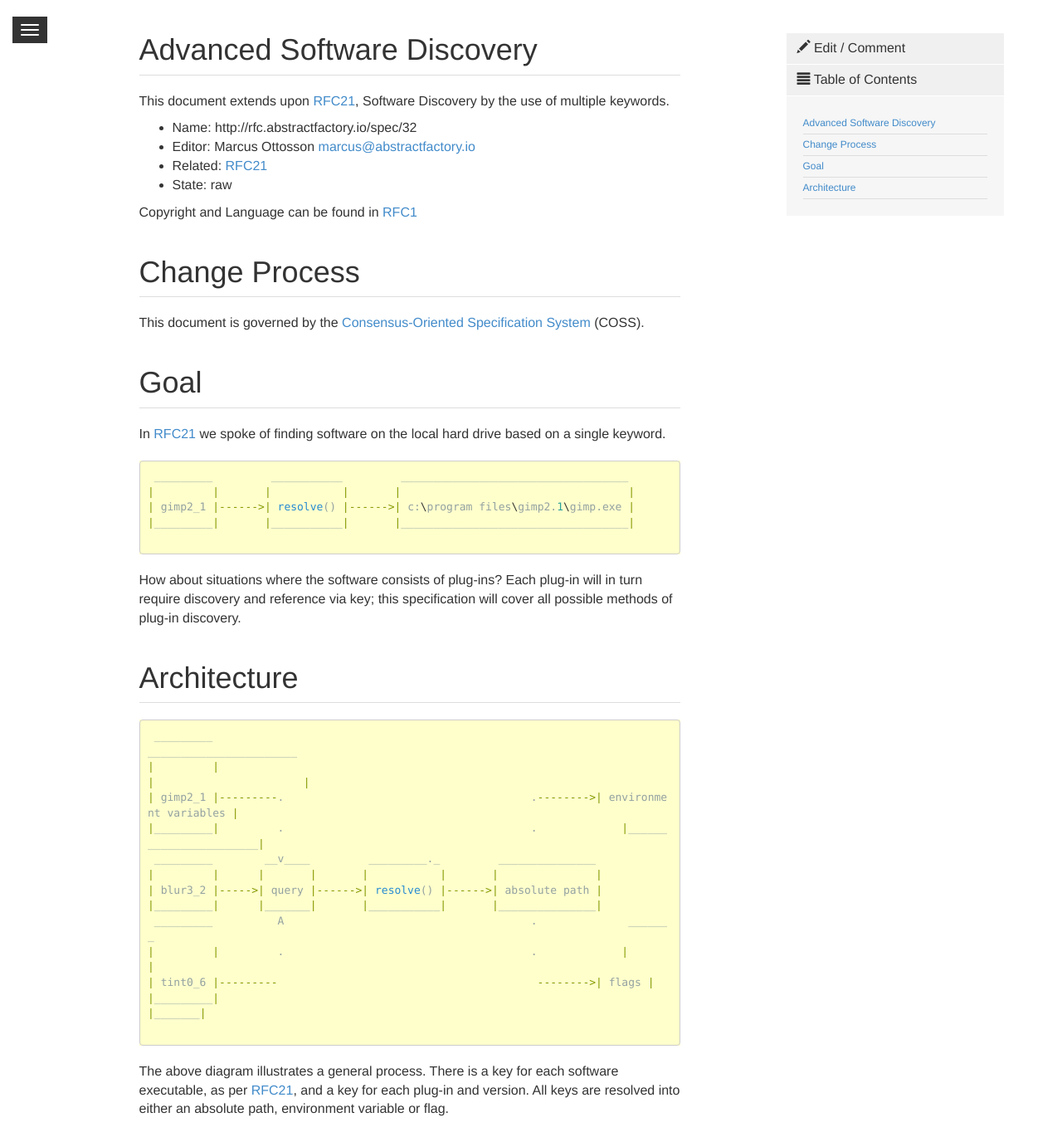
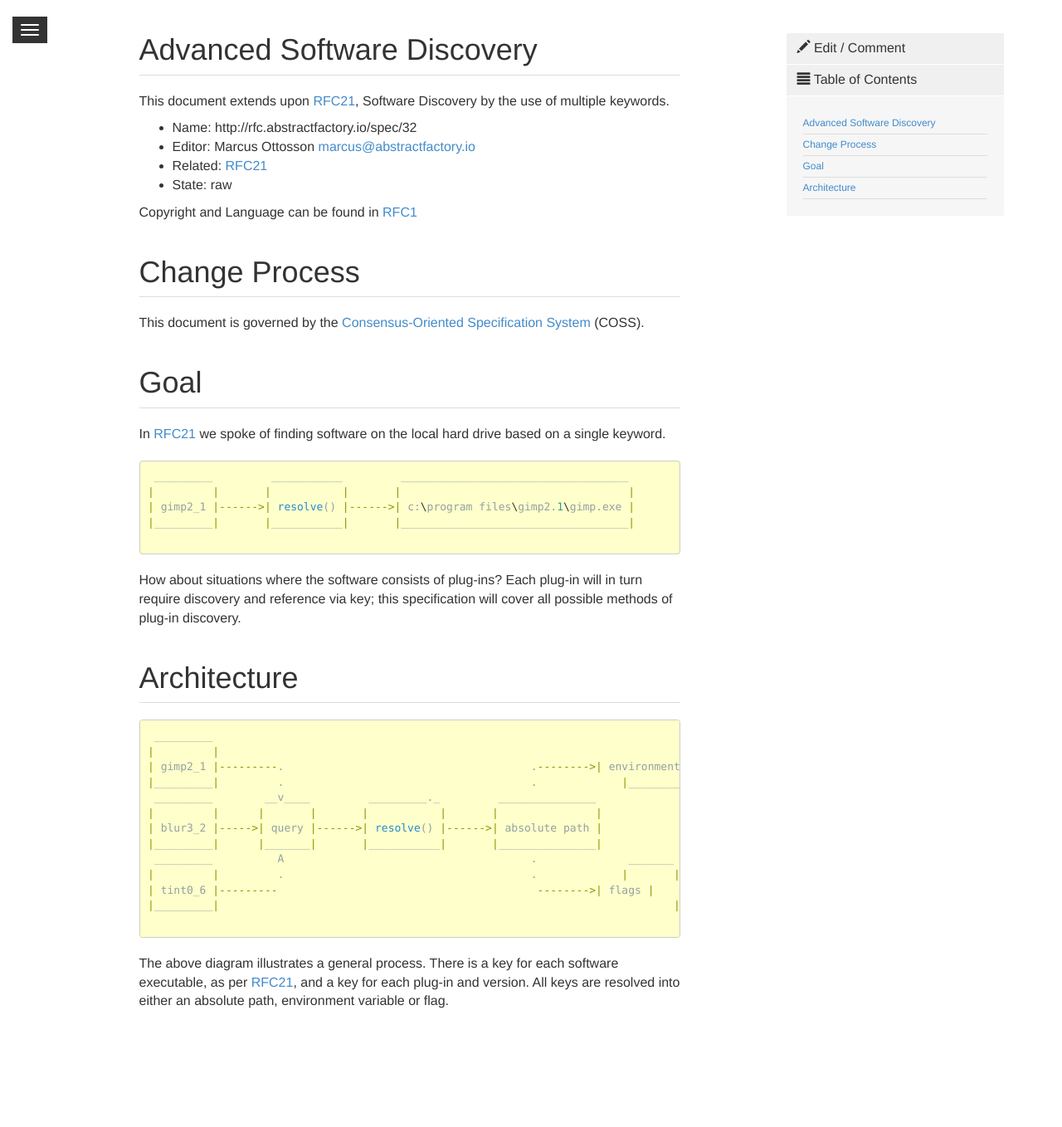
Before and after one commit to mottosso/rfc-site-dev, a Jekyll site: the page built from spec/32.md, in a window 1280 px wide. Shown: the whole page at 83% size. Built offline with Jekyll 4.4.1, drawn with Linux system fonts in a browser that asks for light colours; nearby versions of some CDN libraries; Markdown is read by kramdown in place of the engine named in the settings; after the commit the page ends 1228 px from its top, so only the background shows below that.

Commit message:
Prevent Code Wrap

```diff
--- a/assets/css/styles.css
+++ b/assets/css/styles.css
@@ -53,10 +53,15 @@ img {
   z-index: 9000;
 }
 
+/* line 69, styles.scss */
+pre code {
+  white-space: inherit;
+}
+
 /* ==========================================================================
    Nav
    ========================================================================== */
-/* line 74, styles.scss */
+/* line 78, styles.scss */
 .navbar-brand {
   display: block;
   font-size: 18px;
@@ -68,100 +73,100 @@ img {
   color: #fff;
 }
 
-/* line 85, styles.scss */
+/* line 89, styles.scss */
 .navbar, .nav-pills > li > a, .btn, .dropdown-menu {
   border-radius: 0;
 }
 
-/* line 90, styles.scss */
+/* line 94, styles.scss */
 html, body {
   height: 100%;
 }
 
-/* line 94, styles.scss */
+/* line 98, styles.scss */
 body {
   padding: 50px 0 0 0;
 }
 
-/* line 98, styles.scss */
+/* line 102, styles.scss */
 .navbar-toggle {
   float: left;
   margin-left: 15px;
 }
 
 @media (min-width: 0) {
-  /* line 104, styles.scss */
+  /* line 108, styles.scss */
   .navbar-toggle {
     display: block;
     /* force showing the toggle */
   }
 }
 @media (min-width: 992px) {
-  /* line 110, styles.scss */
+  /* line 114, styles.scss */
   body {
     padding: 0;
   }
 
-  /* line 113, styles.scss */
+  /* line 117, styles.scss */
   .navbar {
     right: auto;
     background: none;
     border: none;
   }
 }
-/* line 121, styles.scss */
+/* line 125, styles.scss */
 .dropdown-header {
   padding: 3px 15px;
 }
 
-/* line 125, styles.scss */
+/* line 129, styles.scss */
 .dropdown-menu {
   font-size: 12px;
 }
 
-/* line 129, styles.scss */
+/* line 133, styles.scss */
 .dropdown-menu > li > a {
   white-space: pre-wrap;
   padding: 10px 15px;
   border-bottom: 1px solid rgba(255, 255, 255, 0.1);
 }
-/* line 134, styles.scss */
+/* line 138, styles.scss */
 .dropdown-menu > li > a:hover {
   color: #fff;
 }
 
-/* line 142, styles.scss */
+/* line 146, styles.scss */
 .dropdown-menu > li:hover {
   color: #fff;
   background: #333;
 }
-/* line 146, styles.scss */
+/* line 150, styles.scss */
 .dropdown-menu > li:hover a {
   color: #fff;
 }
-/* line 152, styles.scss */
+/* line 156, styles.scss */
 .dropdown-menu > li:last-child a {
   border-bottom: 0;
 }
 
-/* line 158, styles.scss */
+/* line 162, styles.scss */
 .navmenu-default .navmenu-nav.dropdown-menu, .navbar-default .navbar-offcanvas .navmenu-nav.dropdown-menu {
   background-color: #414141;
 }
 
-/* line 162, styles.scss */
+/* line 166, styles.scss */
 .navmenu-default .navmenu-nav.dropdown-menu > .active > a, .navbar-default .navbar-offcanvas .navmenu-nav.dropdown-menu > .active > a, .navmenu-default .navmenu-nav.dropdown-menu > .active > a:hover, .navbar-default .navbar-offcanvas .navmenu-nav.dropdown-menu > .active > a:hover, .navmenu-default .navmenu-nav.dropdown-menu > .active > a:focus, .navbar-default .navbar-offcanvas .navmenu-nav.dropdown-menu > .active > a:focus {
   color: #fff;
   background: #393939;
 }
 
-/* line 167, styles.scss */
+/* line 171, styles.scss */
 .navmenu-default .navmenu-nav > li > a:hover, .navbar-default .navbar-offcanvas .navmenu-nav > li > a:hover, .navmenu-default .navmenu-nav > li > a:focus, .navbar-default .navbar-offcanvas .navmenu-nav > li > a:focus {
   color: #fff;
   background: #393939;
 }
 
-/* line 175, styles.scss */
+/* line 179, styles.scss */
 .navbar-default .navbar-toggle {
   border-radius: 0;
   float: left;
@@ -171,16 +176,16 @@ body {
   color: #fff;
   border: none;
 }
-/* line 184, styles.scss */
+/* line 188, styles.scss */
 .navbar-default .navbar-toggle .icon-bar {
   background-color: white;
 }
-/* line 189, styles.scss */
+/* line 193, styles.scss */
 .navbar-default .navbar-toggle:hover .icon-bar {
   background-color: black;
 }
 
-/* line 200, styles.scss */
+/* line 204, styles.scss */
 .navmenu-default .navmenu-nav > .open > a, .navbar-default .navbar-offcanvas .navmenu-nav > .open > a, .navmenu-default .navmenu-nav > .open > a:hover, .navbar-default .navbar-offcanvas .navmenu-nav > .open > a:hover, .navmenu-default .navmenu-nav > .open > a:focus, .navbar-default .navbar-offcanvas .navmenu-nav > .open > a:focus {
   background: none;
   color: #fff;
@@ -188,7 +193,7 @@ body {
   border-top: 1px solid rgba(255, 255, 255, 0.1);
 }
 
-/* line 208, styles.scss */
+/* line 212, styles.scss */
 .navmenu-default, .navbar-default .navbar-offcanvas {
   background-color: #333333;
 }
@@ -196,39 +201,39 @@ body {
 /* ==========================================================================
    Overview (Index)
    ========================================================================== */
-/* line 223, styles.scss */
+/* line 227, styles.scss */
 .overview h1 {
   margin-bottom: 40px;
 }
-/* line 227, styles.scss */
+/* line 231, styles.scss */
 .overview ul.list {
   list-style-type: none;
   padding: 0;
   margin-left: 0;
 }
-/* line 233, styles.scss */
+/* line 237, styles.scss */
 .overview ul.list li {
   border-bottom: 1px solid rgba(0, 0, 0, 0.1);
   margin-bottom: 20px;
   padding-bottom: 20px;
 }
 
-/* line 242, styles.scss */
+/* line 246, styles.scss */
 .sub-nav {
   margin: 20px 0;
   border-bottom: 1px solid rgba(0, 0, 0, 0.1);
   border-top: 1px solid rgba(0, 0, 0, 0.1);
   padding: 20px 0;
 }
-/* line 248, styles.scss */
+/* line 252, styles.scss */
 .sub-nav li {
   margin-right: 20px;
 }
-/* line 252, styles.scss */
+/* line 256, styles.scss */
 .sub-nav li .btn {
   height: 45px;
 }
-/* line 257, styles.scss */
+/* line 261, styles.scss */
 .sub-nav .search {
   height: 45px;
   border: 1px solid #CCCCCC;
@@ -238,11 +243,11 @@ body {
 /* ==========================================================================
    Table of Contents
    ========================================================================== */
-/* line 271, styles.scss */
+/* line 275, styles.scss */
 .toc-wrap {
   margin-top: 40px;
 }
-/* line 275, styles.scss */
+/* line 279, styles.scss */
 .toc-wrap .btn {
   width: 100%;
   text-align: left;
@@ -251,46 +256,46 @@ body {
   margin-bottom: 1px;
   color: #333333;
 }
-/* line 283, styles.scss */
+/* line 287, styles.scss */
 .toc-wrap .btn:hover {
   background-color: #333333;
   color: #fff;
 }
 
-/* line 292, styles.scss */
+/* line 296, styles.scss */
 #demo {
   background-color: #f6f6f6;
   padding: 20px;
 }
 
-/* line 300, styles.scss */
+/* line 304, styles.scss */
 .toc ul {
   margin: 0;
   padding: 0;
   list-style: none;
 }
-/* line 307, styles.scss */
+/* line 311, styles.scss */
 .toc li {
   padding: 0;
   border-bottom: 1px solid #DDDDDD;
   padding: 0.5em 0;
 }
-/* line 318, styles.scss */
+/* line 322, styles.scss */
 .toc a {
   display: block;
 }
-/* line 321, styles.scss */
+/* line 325, styles.scss */
 .toc a:hover {
   color: #000;
 }
-/* line 327, styles.scss */
+/* line 331, styles.scss */
 .toc .h1, .toc .h2, .toc .h3 {
   font-weight: normal;
   font-size: 12px;
   margin: 0;
   list-style: none;
 }
-/* line 333, styles.scss */
+/* line 337, styles.scss */
 .toc .h2, .toc .h3 {
   display: none;
 }
@@ -298,416 +303,416 @@ body {
 /* ==========================================================================
    Solarized
    ========================================================================== */
-/* line 356, styles.scss */
+/* line 360, styles.scss */
 .highlight {
   background-color: #ffffcc;
 }
 
-/* line 357, styles.scss */
+/* line 361, styles.scss */
 .highlight .c {
   color: #586E75;
 }
 
 /* Comment */
-/* line 358, styles.scss */
+/* line 362, styles.scss */
 .highlight .err {
   color: #93A1A1;
 }
 
 /* Error */
-/* line 359, styles.scss */
+/* line 363, styles.scss */
 .highlight .g {
   color: #93A1A1;
 }
 
 /* Generic */
-/* line 360, styles.scss */
+/* line 364, styles.scss */
 .highlight .k {
   color: #859900;
 }
 
 /* Keyword */
-/* line 361, styles.scss */
+/* line 365, styles.scss */
 .highlight .l {
   color: #93A1A1;
 }
 
 /* Literal */
-/* line 362, styles.scss */
+/* line 366, styles.scss */
 .highlight .n {
   color: #93A1A1;
 }
 
 /* Name */
-/* line 363, styles.scss */
+/* line 367, styles.scss */
 .highlight .o {
   color: #859900;
 }
 
 /* Operator */
-/* line 364, styles.scss */
+/* line 368, styles.scss */
 .highlight .x {
   color: #CB4B16;
 }
 
 /* Other */
-/* line 365, styles.scss */
+/* line 369, styles.scss */
 .highlight .p {
   color: #93A1A1;
 }
 
 /* Punctuation */
-/* line 366, styles.scss */
+/* line 370, styles.scss */
 .highlight .cm {
   color: #586E75;
 }
 
 /* Comment.Multiline */
-/* line 367, styles.scss */
+/* line 371, styles.scss */
 .highlight .cp {
   color: #859900;
 }
 
 /* Comment.Preproc */
-/* line 368, styles.scss */
+/* line 372, styles.scss */
 .highlight .c1 {
   color: #586E75;
 }
 
 /* Comment.Single */
-/* line 369, styles.scss */
+/* line 373, styles.scss */
 .highlight .cs {
   color: #859900;
 }
 
 /* Comment.Special */
-/* line 370, styles.scss */
+/* line 374, styles.scss */
 .highlight .gd {
   color: #2AA198;
 }
 
 /* Generic.Deleted */
-/* line 371, styles.scss */
+/* line 375, styles.scss */
 .highlight .ge {
   color: #93A1A1;
   font-style: italic;
 }
 
 /* Generic.Emph */
-/* line 372, styles.scss */
+/* line 376, styles.scss */
 .highlight .gr {
   color: #DC322F;
 }
 
 /* Generic.Error */
-/* line 373, styles.scss */
+/* line 377, styles.scss */
 .highlight .gh {
   color: #CB4B16;
 }
 
 /* Generic.Heading */
-/* line 374, styles.scss */
+/* line 378, styles.scss */
 .highlight .gi {
   color: #859900;
 }
 
 /* Generic.Inserted */
-/* line 375, styles.scss */
+/* line 379, styles.scss */
 .highlight .go {
   color: #93A1A1;
 }
 
 /* Generic.Output */
-/* line 376, styles.scss */
+/* line 380, styles.scss */
 .highlight .gp {
   color: #93A1A1;
 }
 
 /* Generic.Prompt */
-/* line 377, styles.scss */
+/* line 381, styles.scss */
 .highlight .gs {
   color: #93A1A1;
   font-weight: bold;
 }
 
 /* Generic.Strong */
-/* line 378, styles.scss */
+/* line 382, styles.scss */
 .highlight .gu {
   color: #CB4B16;
 }
 
 /* Generic.Subheading */
-/* line 379, styles.scss */
+/* line 383, styles.scss */
 .highlight .gt {
   color: #93A1A1;
 }
 
 /* Generic.Traceback */
-/* line 380, styles.scss */
+/* line 384, styles.scss */
 .highlight .kc {
   color: #CB4B16;
 }
 
 /* Keyword.Constant */
-/* line 381, styles.scss */
+/* line 385, styles.scss */
 .highlight .kd {
   color: #268BD2;
 }
 
 /* Keyword.Declaration */
-/* line 382, styles.scss */
+/* line 386, styles.scss */
 .highlight .kn {
   color: #859900;
 }
 
 /* Keyword.Namespace */
-/* line 383, styles.scss */
+/* line 387, styles.scss */
 .highlight .kp {
   color: #859900;
 }
 
 /* Keyword.Pseudo */
-/* line 384, styles.scss */
+/* line 388, styles.scss */
 .highlight .kr {
   color: #268BD2;
 }
 
 /* Keyword.Reserved */
-/* line 385, styles.scss */
+/* line 389, styles.scss */
 .highlight .kt {
   color: #DC322F;
 }
 
 /* Keyword.Type */
-/* line 386, styles.scss */
+/* line 390, styles.scss */
 .highlight .ld {
   color: #93A1A1;
 }
 
 /* Literal.Date */
-/* line 387, styles.scss */
+/* line 391, styles.scss */
 .highlight .m {
   color: #2AA198;
 }
 
 /* Literal.Number */
-/* line 388, styles.scss */
+/* line 392, styles.scss */
 .highlight .s {
   color: #2AA198;
 }
 
 /* Literal.String */
-/* line 389, styles.scss */
+/* line 393, styles.scss */
 .highlight .na {
   color: #93A1A1;
 }
 
 /* Name.Attribute */
-/* line 390, styles.scss */
+/* line 394, styles.scss */
 .highlight .nb {
   color: #B58900;
 }
 
 /* Name.Builtin */
-/* line 391, styles.scss */
+/* line 395, styles.scss */
 .highlight .nc {
   color: #268BD2;
 }
 
 /* Name.Class */
-/* line 392, styles.scss */
+/* line 396, styles.scss */
 .highlight .no {
   color: #CB4B16;
 }
 
 /* Name.Constant */
-/* line 393, styles.scss */
+/* line 397, styles.scss */
 .highlight .nd {
   color: #268BD2;
 }
 
 /* Name.Decorator */
-/* line 394, styles.scss */
+/* line 398, styles.scss */
 .highlight .ni {
   color: #CB4B16;
 }
 
 /* Name.Entity */
-/* line 395, styles.scss */
+/* line 399, styles.scss */
 .highlight .ne {
   color: #CB4B16;
 }
 
 /* Name.Exception */
-/* line 396, styles.scss */
+/* line 400, styles.scss */
 .highlight .nf {
   color: #268BD2;
 }
 
 /* Name.Function */
-/* line 397, styles.scss */
+/* line 401, styles.scss */
 .highlight .nl {
   color: #93A1A1;
 }
 
 /* Name.Label */
-/* line 398, styles.scss */
+/* line 402, styles.scss */
 .highlight .nn {
   color: #93A1A1;
 }
 
 /* Name.Namespace */
-/* line 399, styles.scss */
+/* line 403, styles.scss */
 .highlight .nx {
   color: #93A1A1;
 }
 
 /* Name.Other */
-/* line 400, styles.scss */
+/* line 404, styles.scss */
 .highlight .py {
   color: #93A1A1;
 }
 
 /* Name.Property */
-/* line 401, styles.scss */
+/* line 405, styles.scss */
 .highlight .nt {
   color: #268BD2;
 }
 
 /* Name.Tag */
-/* line 402, styles.scss */
+/* line 406, styles.scss */
 .highlight .nv {
   color: #268BD2;
 }
 
 /* Name.Variable */
-/* line 403, styles.scss */
+/* line 407, styles.scss */
 .highlight .ow {
   color: #859900;
 }
 
 /* Operator.Word */
-/* line 404, styles.scss */
+/* line 408, styles.scss */
 .highlight .w {
   color: #93A1A1;
 }
 
 /* Text.Whitespace */
-/* line 405, styles.scss */
+/* line 409, styles.scss */
 .highlight .mf {
   color: #2AA198;
 }
 
 /* Literal.Number.Float */
-/* line 406, styles.scss */
+/* line 410, styles.scss */
 .highlight .mh {
   color: #2AA198;
 }
 
 /* Literal.Number.Hex */
-/* line 407, styles.scss */
+/* line 411, styles.scss */
 .highlight .mi {
   color: #2AA198;
 }
 
 /* Literal.Number.Integer */
-/* line 408, styles.scss */
+/* line 412, styles.scss */
 .highlight .mo {
   color: #2AA198;
 }
 
 /* Literal.Number.Oct */
-/* line 409, styles.scss */
+/* line 413, styles.scss */
 .highlight .sb {
   color: #586E75;
 }
 
 /* Literal.String.Backtick */
-/* line 410, styles.scss */
+/* line 414, styles.scss */
 .highlight .sc {
   color: #2AA198;
 }
 
 /* Literal.String.Char */
-/* line 411, styles.scss */
+/* line 415, styles.scss */
 .highlight .sd {
   color: #93A1A1;
 }
 
 /* Literal.String.Doc */
-/* line 412, styles.scss */
+/* line 416, styles.scss */
 .highlight .s2 {
   color: #2AA198;
 }
 
 /* Literal.String.Double */
-/* line 413, styles.scss */
+/* line 417, styles.scss */
 .highlight .se {
   color: #CB4B16;
 }
 
 /* Literal.String.Escape */
-/* line 414, styles.scss */
+/* line 418, styles.scss */
 .highlight .sh {
   color: #93A1A1;
 }
 
 /* Literal.String.Heredoc */
-/* line 415, styles.scss */
+/* line 419, styles.scss */
 .highlight .si {
   color: #2AA198;
 }
 
 /* Literal.String.Interpol */
-/* line 416, styles.scss */
+/* line 420, styles.scss */
 .highlight .sx {
   color: #2AA198;
 }
 
 /* Literal.String.Other */
-/* line 417, styles.scss */
+/* line 421, styles.scss */
 .highlight .sr {
   color: #DC322F;
 }
 
 /* Literal.String.Regex */
-/* line 418, styles.scss */
+/* line 422, styles.scss */
 .highlight .s1 {
   color: #2AA198;
 }
 
 /* Literal.String.Single */
-/* line 419, styles.scss */
+/* line 423, styles.scss */
 .highlight .ss {
   color: #2AA198;
 }
 
 /* Literal.String.Symbol */
-/* line 420, styles.scss */
+/* line 424, styles.scss */
 .highlight .bp {
   color: #268BD2;
 }
 
 /* Name.Builtin.Pseudo */
-/* line 421, styles.scss */
+/* line 425, styles.scss */
 .highlight .vc {
   color: #268BD2;
 }
 
 /* Name.Variable.Class */
-/* line 422, styles.scss */
+/* line 426, styles.scss */
 .highlight .vg {
   color: #268BD2;
 }
 
 /* Name.Variable.Global */
-/* line 423, styles.scss */
+/* line 427, styles.scss */
 .highlight .vi {
   color: #268BD2;
 }
 
 /* Name.Variable.Instance */
-/* line 424, styles.scss */
+/* line 428, styles.scss */
 .highlight .il {
   color: #2AA198;
 }
--- a/assets/css/styles.scss
+++ b/assets/css/styles.scss
@@ -64,6 +64,10 @@
 		width:100%;
 		height:100%;
 		z-index:9000;
+	}
+
+	pre code {
+		white-space: inherit; //prevent code from wrapping
 	}
 
 
```
